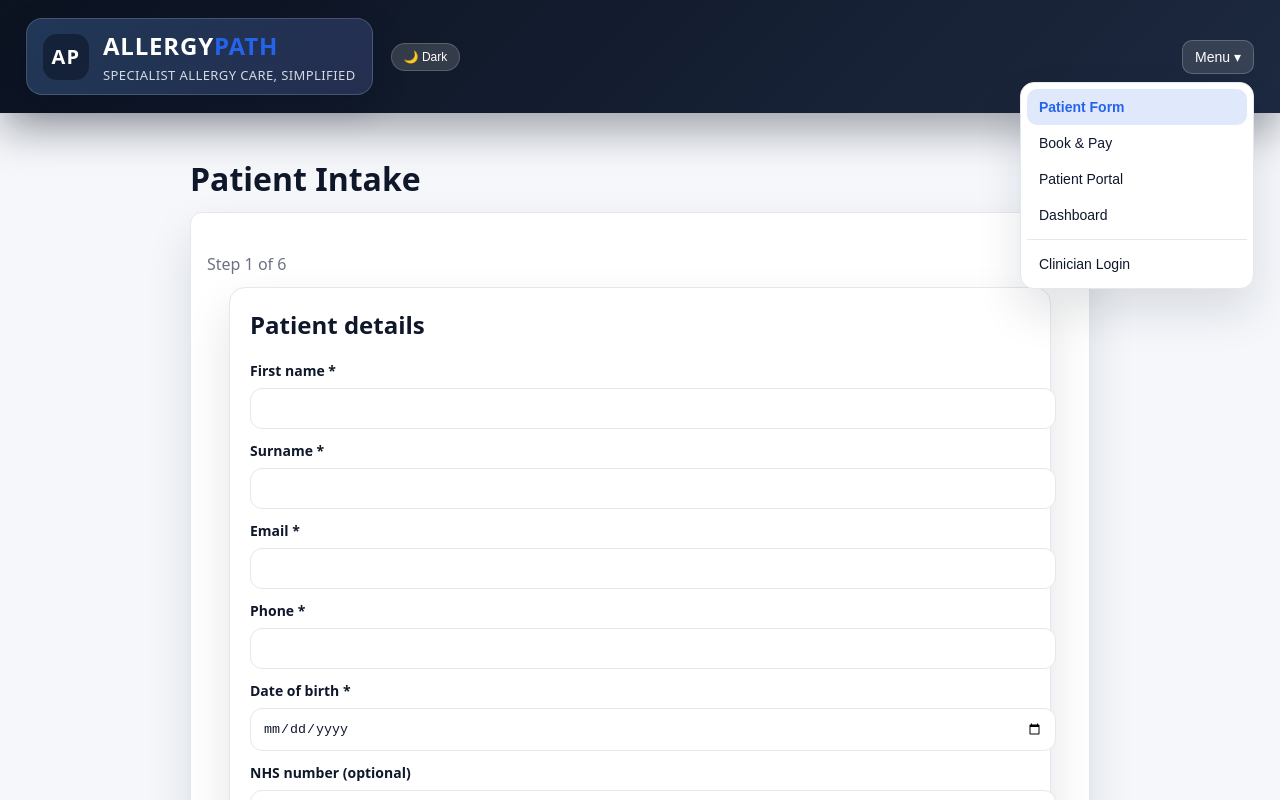
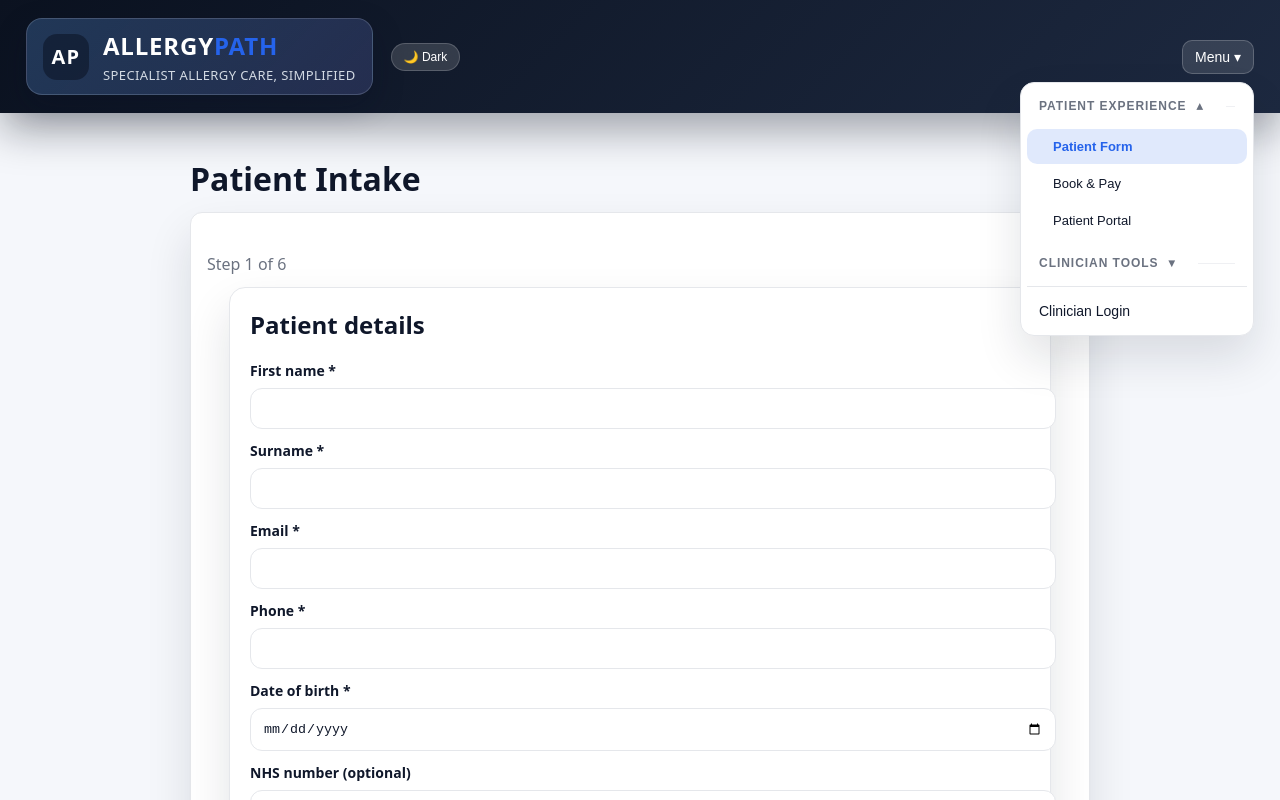
Before and after one commit to harrybailey246/allergypath, a React (Create React App) app: page / in a window 1280 px wide. Both pictures are taken after a click on the button "Menu ▾". Shown: the top 800 px of the page. Built offline with nearby package versions, Linux system fonts and the light colour scheme.

Commit message:
Refactor navigation menu into collapsible sections

```diff
--- a/src/App.js
+++ b/src/App.js
@@ -274,6 +274,52 @@ export default function App() {
           from { opacity: 0; transform: translateY(-8px) scale(0.98); }
           to { opacity: 1; transform: translateY(0) scale(1); }
         }
+
+        .menu-section__toggle {
+          width: 100%;
+          display: flex;
+          align-items: center;
+          justify-content: space-between;
+          gap: 10px;
+          background: transparent;
+          border: none;
+          color: var(--muted);
+          cursor: pointer;
+          font-size: 12px;
+          font-weight: 700;
+          letter-spacing: 0.08em;
+          text-transform: uppercase;
+          padding: 10px 12px;
+        }
+
+        .menu-section__toggle::after {
+          content: "";
+          flex: 1;
+          height: 1px;
+          background: var(--border);
+          margin-left: 12px;
+          opacity: 0.6;
+        }
+
+        .menu-section__toggle span {
+          flex: none;
+        }
+
+        .menu-section__list {
+          display: grid;
+          gap: 2px;
+          padding: 6px 0 8px 0;
+          margin: 0;
+        }
+
+        .menu-section__list.collapsed {
+          display: none;
+        }
+
+        .menu-section__item {
+          padding-left: 26px;
+          font-size: 13px;
+        }
       `}</style>
       {/* Header / Nav */}
       <header
@@ -390,6 +436,7 @@ export default function App() {
 function NavMenu({ authed, isAdmin, current }) {
   const [open, setOpen] = React.useState(false);
   const ref = React.useRef(null);
+  const [expanded, setExpanded] = React.useState({});
 
   // close on outside click or Esc
   React.useEffect(() => {
@@ -404,6 +451,82 @@ function NavMenu({ authed, isAdmin, current }) {
       window.removeEventListener("keydown", onEsc);
     };
   }, []);
+
+  const sections = React.useMemo(() => {
+    const config = [
+      {
+        id: "patient-experience",
+        label: "Patient Experience",
+        items: [
+          { label: "Patient Form", view: "intake" },
+          { label: "Book & Pay", view: "book" },
+          { label: "Patient Portal", view: "patientPortal" },
+        ],
+      },
+      {
+        id: "clinician-tools",
+        label: "Clinician Tools",
+        items: [
+          { label: "Dashboard", view: "dashboard" },
+          { label: "Clinician Schedule", view: "schedule", requiresAuth: true },
+          { label: "Partner Tools", view: "partner", requiresAuth: true },
+        ],
+      },
+      {
+        id: "admin",
+        label: "Admin",
+        items: [
+          {
+            label: "Booking Requests",
+            view: "bookingRequests",
+            requiresAuth: true,
+            requiresAdmin: true,
+          },
+          {
+            label: "Analytics",
+            view: "analytics",
+            requiresAuth: true,
+            requiresAdmin: true,
+          },
+          {
+            label: "Admin Settings",
+            view: "adminSettings",
+            requiresAuth: true,
+            requiresAdmin: true,
+          },
+        ],
+      },
+    ];
+
+    return config
+      .map((section) => ({
+        ...section,
+        items: section.items.filter((item) => {
+          if (item.requiresAdmin && !isAdmin) return false;
+          if (item.requiresAuth && !authed) return false;
+          return true;
+        }),
+      }))
+      .filter((section) => section.items.length > 0);
+  }, [authed, isAdmin]);
+
+  React.useEffect(() => {
+    if (!open) return;
+    setExpanded((prev) => {
+      if (Object.keys(prev).length > 0) return prev;
+      if (sections.length === 0) return prev;
+      return { [sections[0].id]: true };
+    });
+  }, [open, sections]);
+
+  const handleSectionToggle = (id) => {
+    setExpanded((prev) => ({ ...prev, [id]: !prev[id] }));
+  };
+
+  const handleNavigate = (view) => {
+    window.setView(view);
+    setOpen(false);
+  };
 
   return (
     <div ref={ref} style={{ position: "relative" }}>
@@ -427,105 +550,16 @@ function NavMenu({ authed, isAdmin, current }) {
           transform: open ? "translateY(0) scale(1)" : "translateY(-6px) scale(0.97)",
         }}
       >
-        <MenuItem
-          active={current === "intake"}
-          onClick={() => {
-            window.setView("intake");
-            setOpen(false);
-          }}
-        >
-          Patient Form
-        </MenuItem>
-
-        <MenuItem
-          active={current === "book"}
-          onClick={() => {
-            window.setView("book");
-            setOpen(false);
-          }}
-        >
-          Book & Pay
-        </MenuItem>
-
-        <MenuItem
-          active={current === "patientPortal"}
-          onClick={() => {
-            window.setView("patientPortal");
-            setOpen(false);
-          }}
-        >
-          Patient Portal
-        </MenuItem>
-
-        <MenuItem
-          active={current === "dashboard"}
-          onClick={() => {
-            window.setView("dashboard");
-            setOpen(false);
-          }}
-        >
-          Dashboard
-        </MenuItem>
-
-        {authed && (
-          <MenuItem
-            active={current === "schedule"}
-            onClick={() => {
-              window.setView("schedule");
-              setOpen(false);
-            }}
-          >
-            Clinician Schedule
-          </MenuItem>
-        )}
-
-        {authed && (
-          <MenuItem
-            active={current === "partner"}
-            onClick={() => {
-              window.setView("partner");
-              setOpen(false);
-            }}
-          >
-            Partner Tools
-          </MenuItem>
-        )}
-
-        {authed && isAdmin && (
-          <MenuItem
-            active={current === "bookingRequests"}
-            onClick={() => {
-              window.setView("bookingRequests");
-              setOpen(false);
-            }}
-          >
-            Booking Requests
-          </MenuItem>
-        )}
-
-        {authed && isAdmin && (
-          <MenuItem
-            active={current === "analytics"}
-            onClick={() => {
-              window.setView("analytics");
-              setOpen(false);
-            }}
-          >
-            Analytics
-          </MenuItem>
-        )}
-
-        {authed && isAdmin && (
-          <MenuItem
-            active={current === "adminSettings"}
-            onClick={() => {
-              window.setView("adminSettings");
-              setOpen(false);
-            }}
-          >
-            Admin Settings
-          </MenuItem>
-        )}
+        {sections.map((section) => (
+          <MenuSection
+            key={section.id}
+            section={section}
+            current={current}
+            expanded={!!expanded[section.id]}
+            onToggle={() => handleSectionToggle(section.id)}
+            onNavigate={handleNavigate}
+          />
+        ))}
 
         <div style={{ borderTop: "1px solid var(--border)", margin: "6px 0" }} />
 
@@ -555,15 +589,46 @@ function NavMenu({ authed, isAdmin, current }) {
   );
 }
 
-function MenuItem({ children, onClick, active }) {
+function MenuItem({ children, onClick, active, className, style }) {
   return (
     <button
       role="menuitem"
       onClick={onClick}
-      style={{ ...menuItem, ...(active ? menuItemActive : {}) }}
+      className={className}
+      style={{ ...menuItem, ...style, ...(active ? menuItemActive : {}) }}
     >
       {children}
     </button>
+  );
+}
+
+function MenuSection({ section, current, expanded, onToggle, onNavigate }) {
+  return (
+    <div>
+      <button
+        type="button"
+        className="menu-section__toggle"
+        onClick={onToggle}
+        aria-expanded={expanded ? "true" : "false"}
+      >
+        <span>{section.label}</span>
+        <span>{expanded ? "▴" : "▾"}</span>
+      </button>
+
+      <div className={`menu-section__list${expanded ? "" : " collapsed"}`}>
+        {section.items.map((item) => (
+          <MenuItem
+            key={item.view}
+            active={current === item.view}
+            onClick={() => onNavigate(item.view)}
+            className="menu-section__item"
+            style={nestedMenuItem}
+          >
+            {item.label}
+          </MenuItem>
+        ))}
+      </div>
+    </div>
   );
 }
 
@@ -644,6 +709,11 @@ const menuItemActive = {
   fontWeight: 600,
 };
 
+const nestedMenuItem = {
+  paddingLeft: 26,
+  fontSize: 13,
+};
+
 /* ------------ No Access ------------- */
 function NoAccess({ onBack }) {
   return (
```
